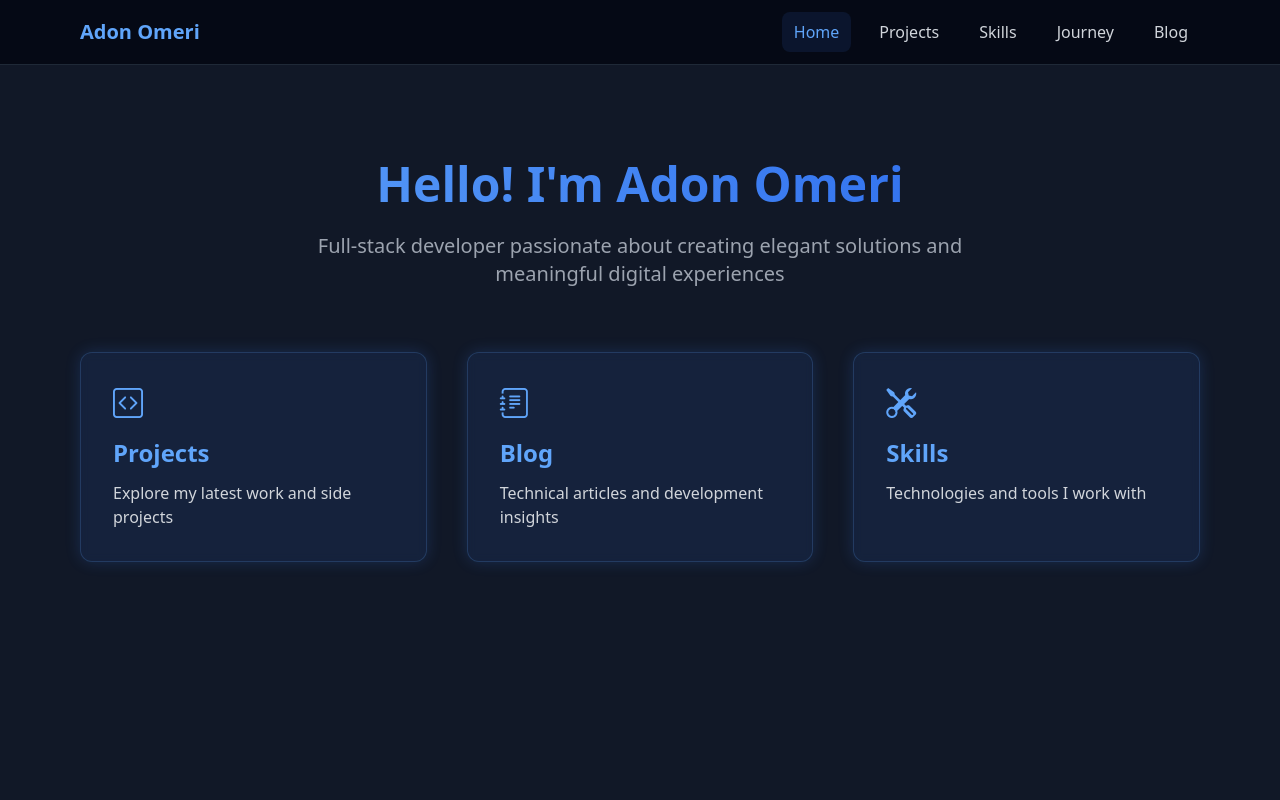
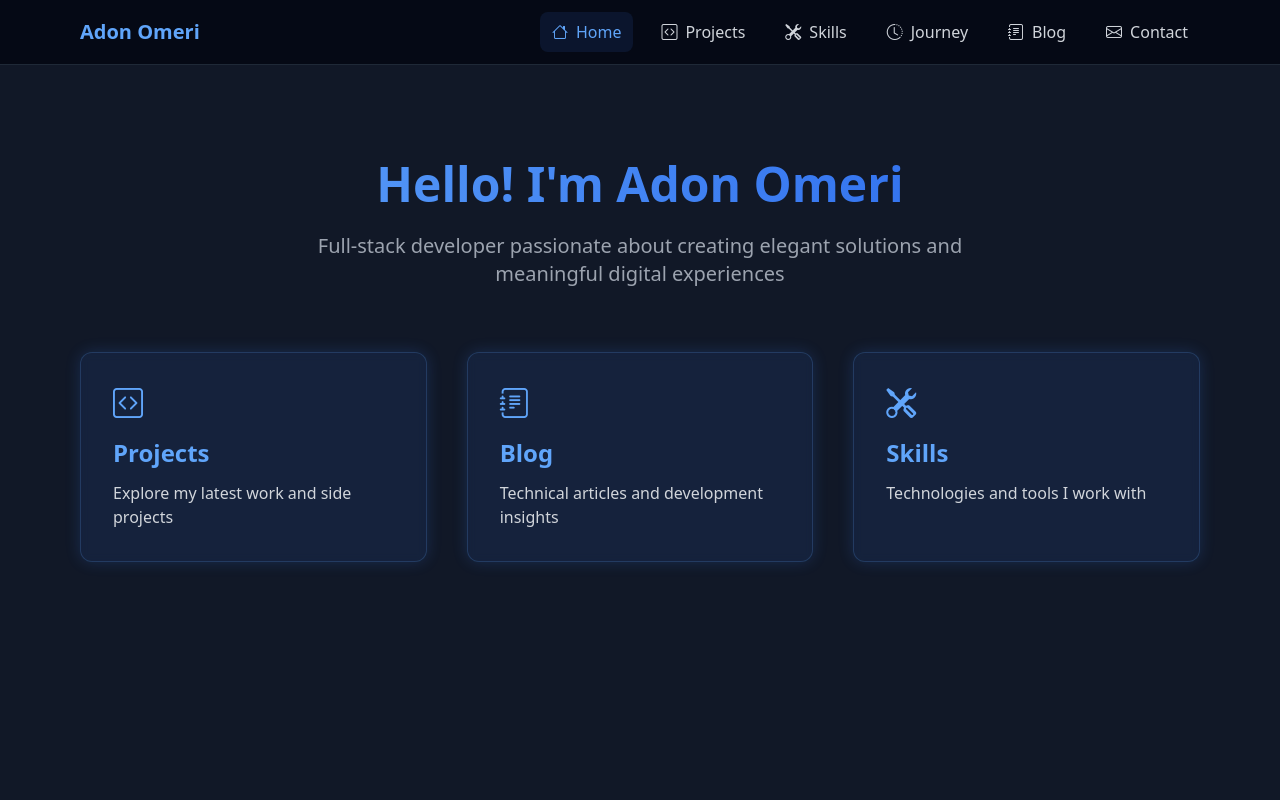
Before and after one commit to omeriadon/adonomeri, a Next.js app: page / in a window 1280 px wide. Shown: the top 800 px of the page. Built offline with nearby package versions, Linux system fonts and the light colour scheme.

Commit message:
added icons to navbar

```diff
--- a/src/app/components/Navbar.tsx
+++ b/src/app/components/Navbar.tsx
@@ -7,11 +7,12 @@ export default function Navbar() {
   const pathname = usePathname();
 
   const links = [
-    { href: "/", label: "Home" },
-    { href: "/projects", label: "Projects" },
-    { href: "/skills", label: "Skills" },
-    { href: "/journey", label: "Journey" },
-    { href: "/blog", label: "Blog" },
+    { href: "/", label: "Home", icon: "bi bi-house" },
+    { href: "/projects", label: "Projects", icon: "bi bi-code-square" },
+    { href: "/skills", label: "Skills", icon: "bi bi-tools" },
+    { href: "/journey", label: "Journey", icon: "bi bi-clock-history" },
+    { href: "/blog", label: "Blog", icon: "bi bi-journal-text" },
+    { href: "/contact", label: "Contact", icon: "bi bi-envelope" }
   ];
 
   return (
@@ -27,12 +28,13 @@ export default function Navbar() {
               <Link
                 key={link.href}
                 href={link.href}
-                className={`px-3 py-2 rounded-lg transition-all duration-200 ${
+                className={`px-3 py-2 rounded-lg transition-all duration-200 flex items-center gap-2 ${
                   pathname === link.href
                     ? 'text-blue-400 bg-blue-500/10'
                     : 'text-gray-300 hover:text-blue-400 hover:bg-blue-500/10'
                 }`}
               >
+                <i className={link.icon}></i>
                 {link.label}
               </Link>
             ))}
```
